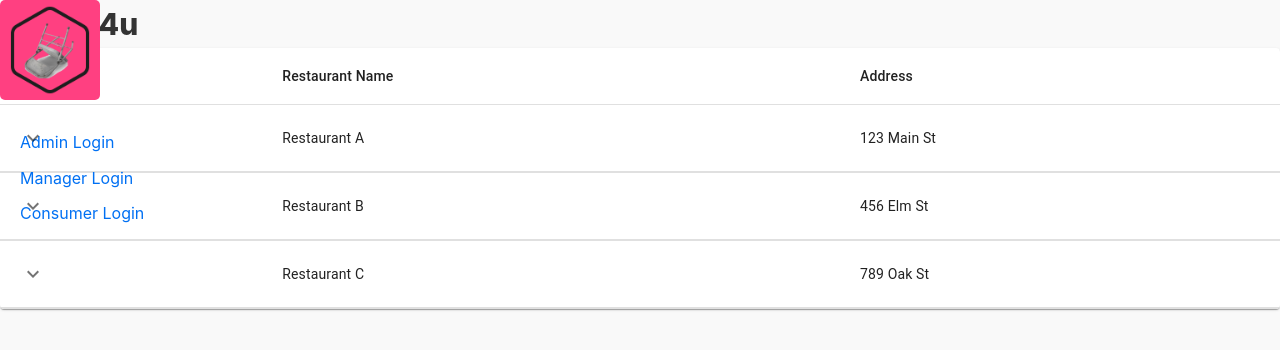
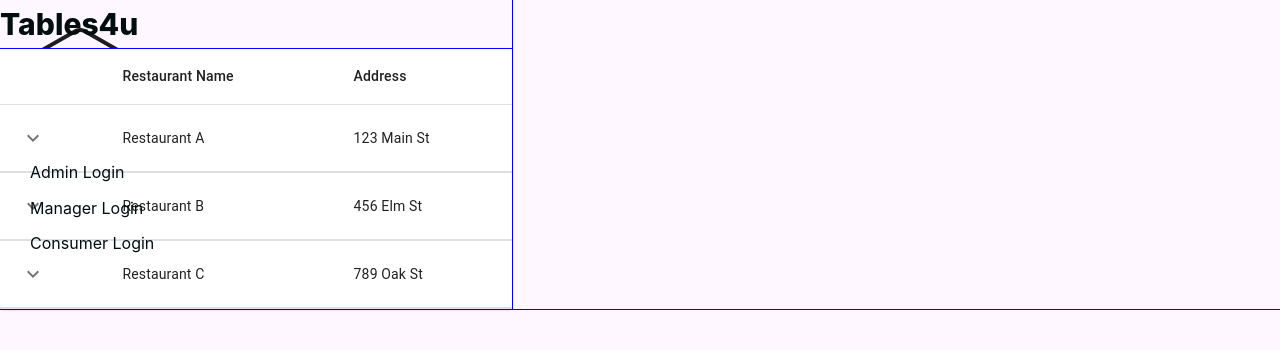
Before and after one commit to EricLi3/tables4u, a Next.js app: page / in a window 1280 px wide. Shown: the top 350 px of the page. Built offline with nearby package versions, Linux system fonts and the light colour scheme.

Commit message:
some CSS edits

```diff
--- a/src/app/globals.css
+++ b/src/app/globals.css
@@ -2,21 +2,28 @@
 @tailwind components;
 @tailwind utilities;
 
-:root {
-  --background: #f9f9f9; /* Light background */
-  --foreground: #333333; /* Darker text for better contrast */
-  --primary-color: #0070f3; /* Primary color for links and buttons */
-  --secondary-color: #ff4081; /* Secondary color for accents */
-  --border-color: #eaeaea; /* Light border color */
+/* DEBUGGING */
+*:hover {
+  outline: 1px blue solid;
 }
 
+:root {
+  --background: #FEF7FF;
+  --foreground: #010E0D;
+  --color1: #EAEAEA;
+  --color2: #FF2E63;
+  --color3: #252A34;
+  --color4: #08D9D6;
+  --border-color: #eaeaea;
+}
+/*
 @media (prefers-color-scheme: dark) {
   :root {
     --foreground: #121212;
     --background: #e0e0e0;
     --border-color: #333333;
   }
-}
+} */
 
 body {
   color: var(--foreground);
@@ -33,7 +40,7 @@ h1 {
 }
 
 a {
-  color: var(--primary-color);
+  color: var(--foreground);
   text-decoration: none;
 }
 
@@ -42,17 +49,16 @@ a:hover {
 }
 
 button {
-  background-color: var(--primary-color);
+  background-color: var(--color2);
   color: #ffffff;
   border: none;
   padding: 10px 20px;
   border-radius: 5px;
-  cursor: pointer;
 }
 
-button:hover {
-  background-color: var(--secondary-color);
-}
+/* button:hover {
+  background-color: var(--color2);
+} */
 
 h1,
 h2,
@@ -73,30 +79,43 @@ li {
   margin: 10px 0;
 }
 
-/* .top-left-container {
-  position: absolute;
-} */
+.container {
+  display: flex;
+  flex-direction: column;
+  text-align: center;
+  align-items: center;
+  justify-content: center;
+  /* height: 100vh; */
+}
+
+@media (min-width: 450px) {
+  .container-horizontal {
+    flex-direction: row;
+  }
+}
+
 .top-left-button {
   position: absolute;
-  top: 0;
-  left: 0;
-  background: none;
-  border: none;
-  padding: 0;
-  cursor: pointer;
+  top: 20px;
+  left: 20px;
 }
 
 .logo {
-  width: 100px; /* Adjust size as needed */
-  height: 100px; /* Adjust size as needed */
+  width: 120px;
+  height: 120px;
 }
 
 .loginNav {
   position: absolute;
-  top: 110px; /* Adjust to be below the logo */
-  left: 0;
+  top: 140px; /* Adjust to be below the logo */
+  left: 10px;
   display: flex;
   flex-direction: column; /* Stack items vertically */
   align-items: flex-start; /* Align items to the start (left) */
   padding: 10px 20px;
 }
+
+.table {
+  position: relative;
+  width: 40vw;
+}
--- a/src/pages/index.tsx
+++ b/src/pages/index.tsx
@@ -2,30 +2,38 @@
 
 import React from "react";
 import Link from "next/link";
-import '@/app/globals.css';
+import "@/app/globals.css";
 import RestaurantTable from "@/app/components/RestaurantTable";
 
 export default function Home() {
   return (
-    <main className="flex min-h-screen flex-col items-center justify-between p-24">
-      <div className="top-left-container">
+    <main className="flex w-screen h-screen flex-col items-center justify-between p-24">
+
+      <div className="top-left-button">
         <Link href="/">
-          <button className="top-left-button">
-            <img src="logo.png" alt="Home Button" className="logo" />
-          </button>
+          <img src="logo.png" alt="Home Button" className="logo" />
         </Link>
-        <div className="loginNav">
-          <nav>
-            <ul>
-              <li><Link href="/login/admin">Admin Login</Link></li>
-              <li><Link href="/login/manager">Manager Login</Link></li>
-              <li><Link href="/login/consumer">Consumer Login</Link></li>
-            </ul>
-          </nav>
-        </div>
+      </div>
 
+      <div className="table">
         <h1>Tables4u</h1>
         <RestaurantTable />
+      </div>
+
+      <div className="loginNav">
+        <nav>
+          <ul>
+            <li>
+              <Link href="/login/admin">Admin Login</Link>
+            </li>
+            <li>
+              <Link href="/login/manager">Manager Login</Link>
+            </li>
+            <li>
+              <Link href="/login/consumer">Consumer Login</Link>
+            </li>
+          </ul>
+        </nav>
       </div>
     </main>
   );
```
